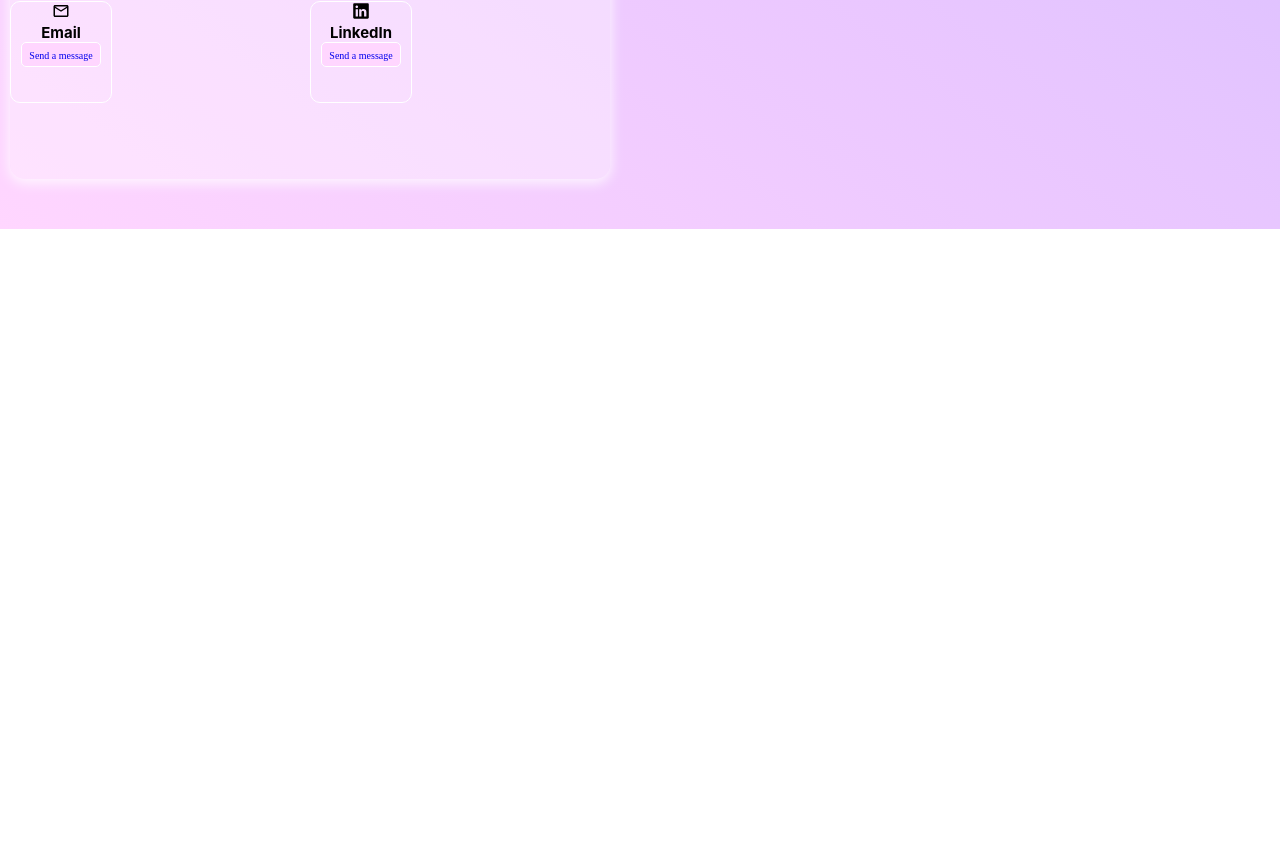
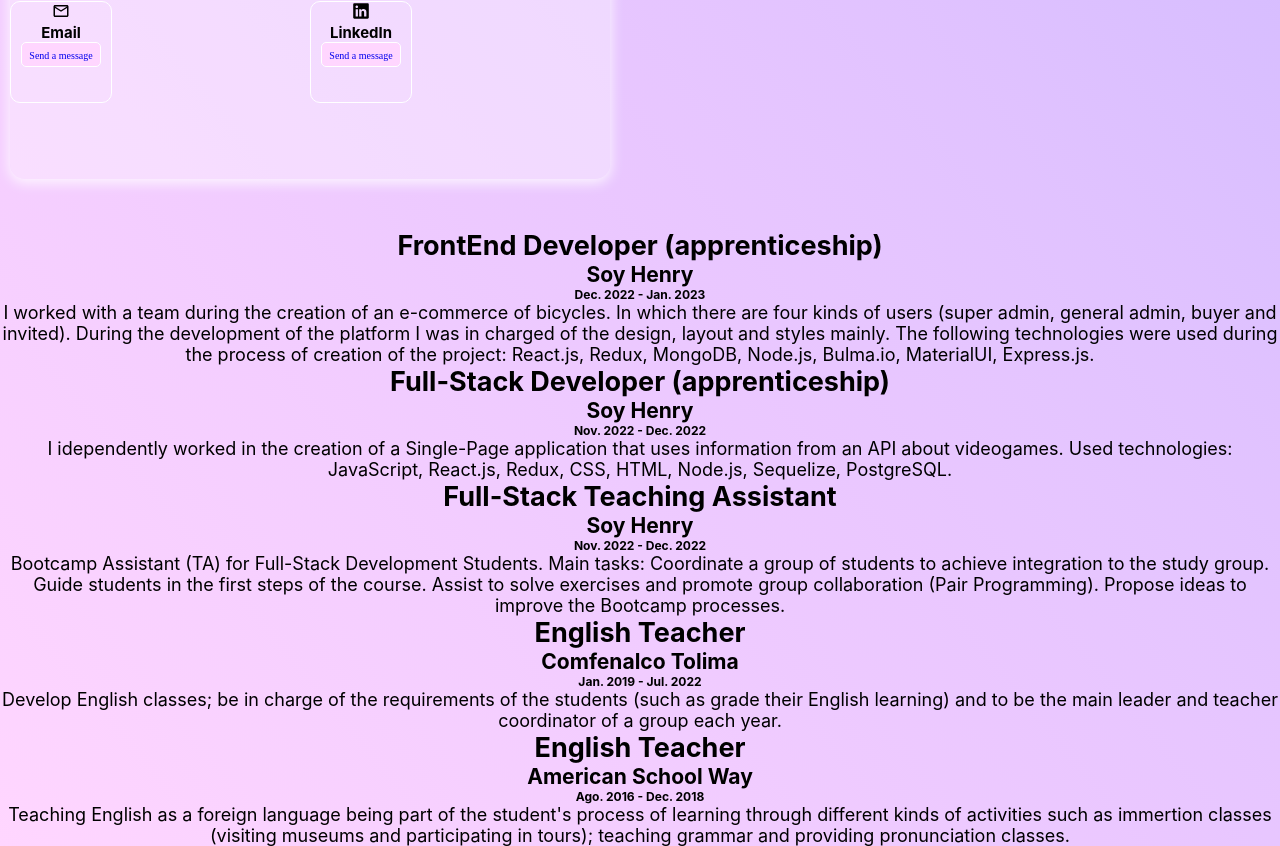
Before and after one commit to acarob/portfolio1, a React (Create React App) app: page / in a window 1280 px wide. Shown: the part 691-1537 px from the top of the page. Before the commit the page ends 920 px from the top, so only its background shows below. Built offline with nearby package versions, Linux system fonts and the light colour scheme; a web font is replaced by a local one.

Commit message:
Creation of Experience component is done

```diff
--- a/src/App.js
+++ b/src/App.js
@@ -2,6 +2,7 @@
 import AboutMe from "./components/AboutMe";
 import ContactMe from "./components/ContactMe";
 import Skills from "./components/Skills";
+import Experience from "./components/Experience";
 
 function App() {
   return (
@@ -12,11 +13,44 @@
           name="Andrea Barrera"
           charge1="FrontEnd Developer"
           charge2="B.A. in English"
-          text="Along my studies I worked in the creation of an e-commerce used to sell bicycles and have been an English teacher for almost ten       years. I learn fast, work well in teams, have a great capacity to adapt myself to chages, and great communication skills."
+          text="Along my studies I worked in the creation of an e-commerce used to sell bicycles and have been an English teacher for almost ten years. I learn fast, work well in teams, have a great capacity to adapt myself to changes, and great communication skills."
         />
       </div>
       <Skills />
       <ContactMe />
+      <Experience
+        position="FrontEnd Developer (apprenticeship)"
+        enterprise="Soy Henry"
+        dates="Dec. 2022 - Jan. 2023"
+        description="I worked with a team during the creation of an e-commerce of bicycles. In which there are four kinds of users (super admin, general admin, buyer and invited). During the development of the platform I was in charged of the design, layout and styles mainly.
+        The following technologies were used during the process of creation of the project:
+        React.js, Redux, MongoDB, Node.js, Bulma.io, MaterialUI, Express.js."
+      />
+      <Experience
+        position="Full-Stack Developer (apprenticeship)"
+        enterprise="Soy Henry"
+        dates="Nov. 2022 - Dec. 2022"
+        description="I idependently worked in the creation of a Single-Page application that uses information from an API about videogames.
+        Used technologies: JavaScript, React.js, Redux, CSS, HTML, Node.js, Sequelize, PostgreSQL."
+      />
+      <Experience
+        position="Full-Stack Teaching Assistant"
+        enterprise="Soy Henry"
+        dates="Nov. 2022 - Dec. 2022"
+        description="Bootcamp Assistant (TA) for Full-Stack Development Students. Main tasks: Coordinate a group of students to achieve integration to the study group. Guide students in the first steps of the course. Assist to solve exercises and promote group collaboration (Pair Programming). Propose ideas to improve the Bootcamp processes."
+      />
+      <Experience
+        position="English Teacher"
+        enterprise="Comfenalco Tolima"
+        dates="Jan. 2019 - Jul. 2022"
+        description="Develop English classes; be in charge of the requirements of the students (such as grade their English learning) and to be the main leader and teacher coordinator of a group each year."
+      />
+      <Experience
+        position="English Teacher"
+        enterprise="American School Way"
+        dates="Ago. 2016 - Dec. 2018"
+        description="Teaching English as a foreign language being part of the student's process of learning through different kinds of activities such as immertion classes (visiting museums and participating in tours); teaching grammar and providing pronunciation classes."
+      />
     </div>
   );
 }
--- /dev/null
+++ b/src/components/Experience.js
@@ -0,0 +1,17 @@
+import React from "react";
+import "../stylesheets/Experience.css";
+
+function Experience(props) {
+  return (
+    <div className="experience-container">
+      <div className="experience-containers">
+        <h2>{props.position}</h2>
+        <h3>{props.enterprise}</h3>
+        <h6>{props.dates}</h6>
+        <p>{props.description}</p>
+      </div>
+    </div>
+  );
+}
+
+export default Experience;
```
Also changed, not shown: src/components/Projects.js (added), src/stylesheets/Experience.css (added).
